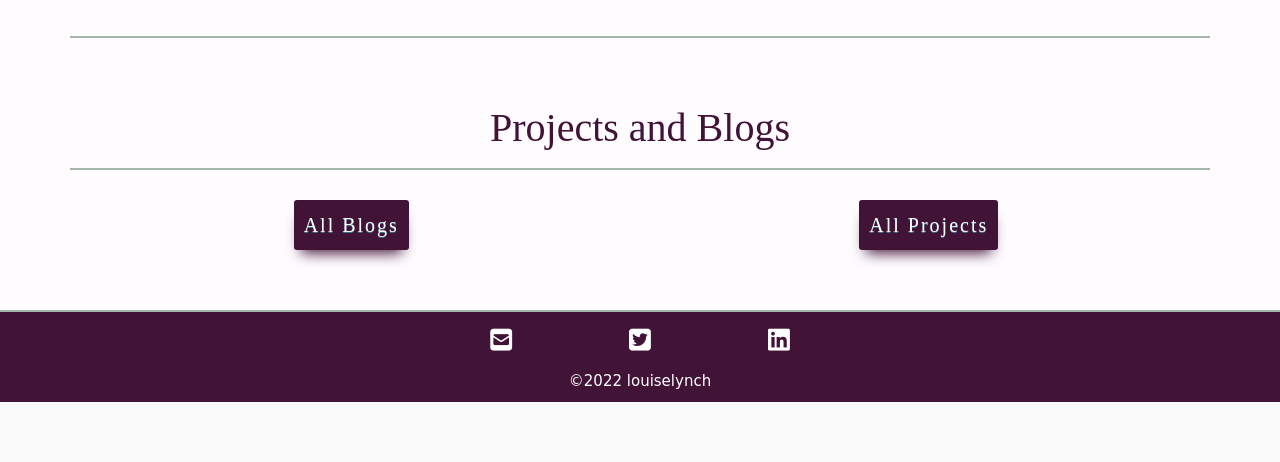
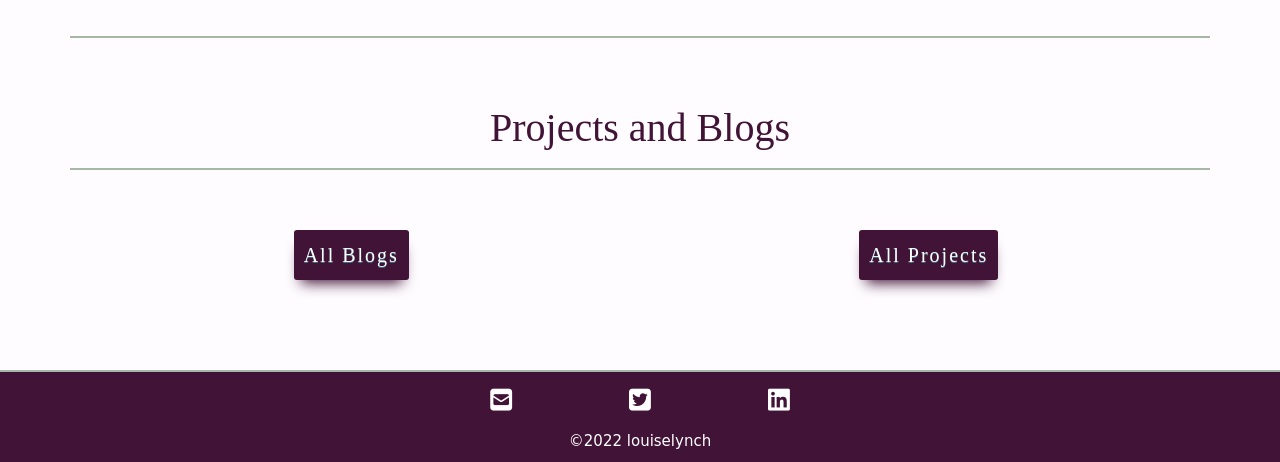
Before and after one commit to sam-timmins/l-lynch-blog, a Django app: page / in a window 1280 px wide. Shown: the part 852-1314 px from the top of the page. Before the commit the page ends 1254 px from the top, so only its background shows below. Run offline with Django 3.2, Linux system fonts and the light colour scheme; data that the repository does not hold is empty; some libraries are stand-ins or nearby versions; some web fonts are replaced.

Commit message:
Add margin to buttons

```diff
--- a/home/templates/home/index.html
+++ b/home/templates/home/index.html
@@ -69,12 +69,12 @@
             <p class="header-text text-lg text-purple my-5 pb-3 text-center border-bottom-olive w-100">Projects and Blogs</p>
         </div>
         <div class="col-12 col-md-6 my-auto">
-            <a href="{% url 'blogs' %}" class="button background-purple text-white text-sm header-text fw-light p-3 letter-spacing2">
+            <a href="{% url 'blogs' %}" class="button background-purple text-white text-sm header-text fw-light p-3 letter-spacing2 my-5">
                 All Blogs
             </a>
         </div>
         <div class="col-12 col-md-6">
-            <a href="{% url 'projects' %}" class="button background-purple text-white text-sm header-text fw-light p-3 letter-spacing2">
+            <a href="{% url 'projects' %}" class="button background-purple text-white text-sm header-text fw-light p-3 letter-spacing2 my-5">
                 All Projects
             </a>
         </div>
```
